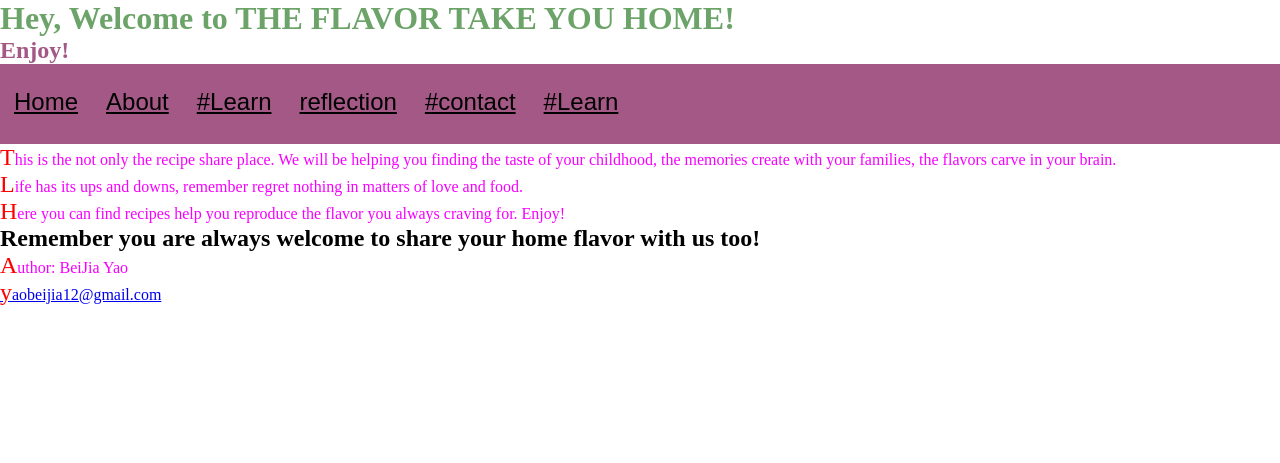
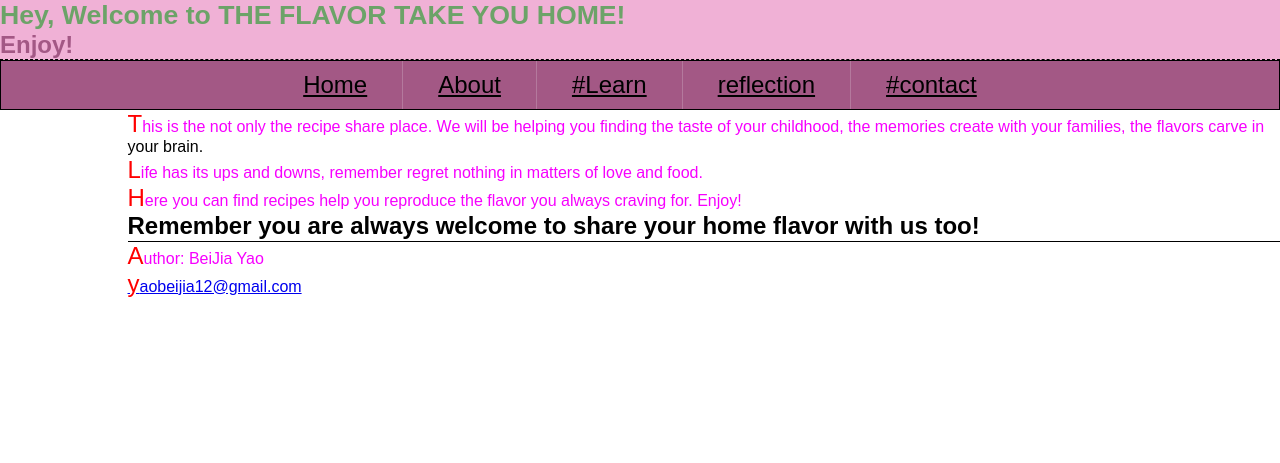
Before and after one commit to beijiayao/beijiayao.github.io, a plain HTML site: page islt_7310/index.html in a window 1280 px wide. Drawn offline with Linux system fonts and the light colour scheme.

Commit message:
Add files via upload

```diff
--- a/islt_7310/index.html
+++ b/islt_7310/index.html
@@ -2,18 +2,20 @@
 <html lang="en-US">
 <head>
   <meta charset="utf-8">
+  <meta name="mobilviewport" content="width=device-width,initial-scale=1">
    <title>Taste take you HOME </title>
-    <link rel="stylesheet"  type="text/css" href="style.css">
-    <link rel="stylesheet"  type="text/css" href="navH.css">
+   <link rel="stylesheet"  type="text/css" href="style-mobil.css">
+   <link rel="stylesheet"  type="text/css" href="navH-mobil.css">
 </head>
 
 <body>
   <!--This is the INDEX page-->
-  <main>
+
     <header>
         <h1 id="LEVEL1Heading">Hey, Welcome to THE FLAVOR TAKE YOU HOME!</h1>
         <h2 class="LEVEL1Heading">Enjoy!</h2>
     </header>
+
 
     <nav>
         <ul>
@@ -26,27 +28,24 @@
                   <li><a href="#">Link 3</a></li>
                 </ul>
             </li>
+            <li><a href="https://beijiayao.github.io/islt_7310/reflection.html">reflection</a></li>
+            <li><a href="https://beijiayao.github.io/islt_7310/about.html">#contact</a></li>
 
           </ul>
-
-        <ul>
-          <li><a href="https://beijiayao.github.io/islt_7310/reflection.html">reflection</a></li>
-          <li><a href="https://beijiayao.github.io/islt_7310/about.html">#contact</a></li>
-          <li><a href="https://beijiayao.github.io/islt_7310/learn.html">#Learn</a></li>
-
-        </ul>
       </nav>
 
+  <main>
       <p>This is the not only the recipe share place. We will be helping you finding the taste of your childhood, the memories create with your families, the flavors carve in your brain.</p>
       <p>Life has its ups and downs, remember regret nothing in matters of love and food.</p>
-      <p>Here you can find recipes help you reproduce the flavor you always craving for. Enjoy!</p>
+      <p>Here you can find recipes help you reproduce the flavor you always craving for. Enjoy!</p></div>
       <h2>Remember you are always welcome to share your home flavor with us too!</h2>
 
       <footer>
           <p>Author: BeiJia Yao</p>
           <p><a href="yaobeijia12@gmail.com">yaobeijia12@gmail.com</a></p>
-        </footer>
-      </main>
+      </footer>
+
+  </main>
 
 </body>
 </html>
```
